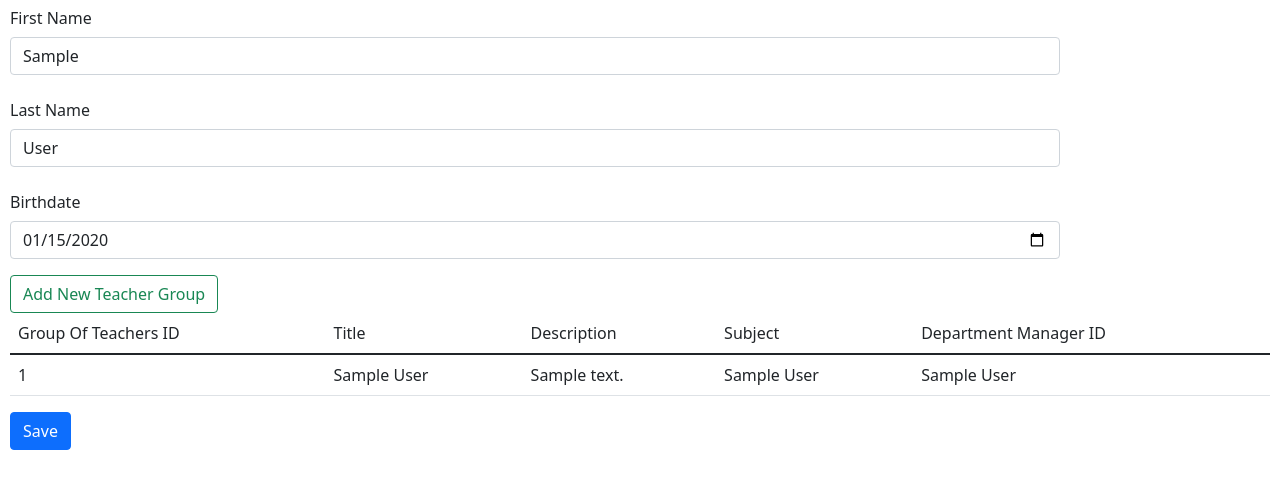
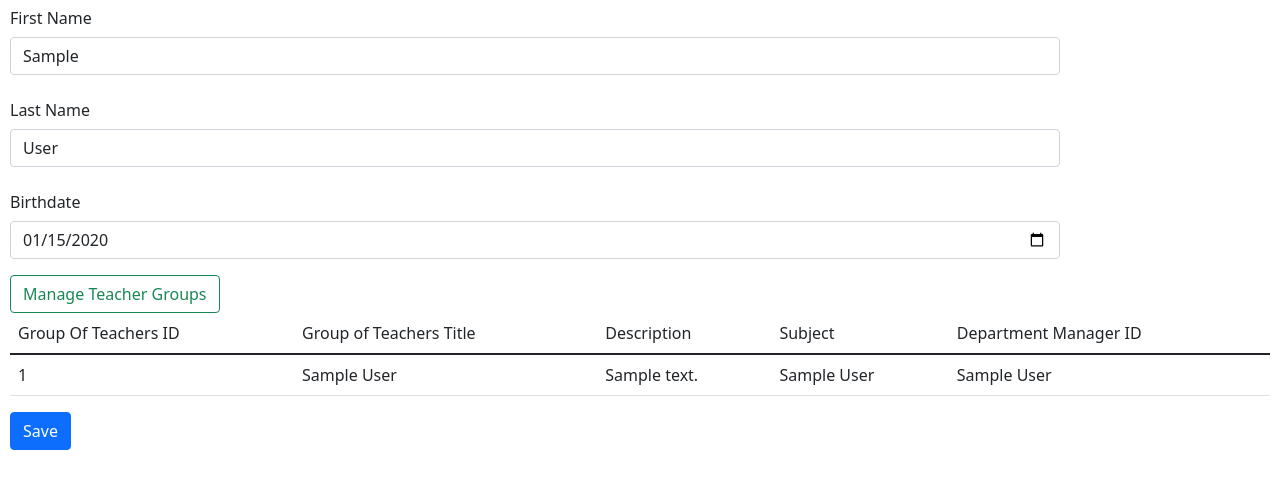
Before and after one commit to IngNoN/School_App, a Flask app: page /teachers/edit?teacher_Id=1 in a window 1280 px wide. Shown: the part 67-556 px from the top of the page. Run offline with Flask 2, Linux system fonts and the light colour scheme; tables that the repository leaves empty hold one stand-in row (values such as "Sample post"); some libraries are stand-ins or nearby versions.

Commit message:
fixing accesability of "teacher in group"

```diff
--- a/app.py
+++ b/app.py
@@ -22,7 +22,7 @@ app = Flask(__name__)
 
 app.secret_key = "VerySecretSecretKey"
 
-app.config["SQLALCHEMY_TRACK_MODIFICATION"] = False
+app.config["SQLALCHEMY_TRACK_MODIFICATIONS"] = False
 app.config["SQLALCHEMY_DATABASE_URI"] = "mysql://root:root@localhost/school_app"
 db.init_app(app)
 
@@ -49,4 +49,6 @@ app.register_blueprint(show_edit_group_of_teachers_blueprint)
 app.register_blueprint(submit_edit_group_of_teachers_blueprint)
 app.register_blueprint(show_edit_teacher_in_group_blueprint)
 app.register_blueprint(submit_edit_teacher_in_group_blueprint)
-app.run(debug=True)
+
+if __name__ == "__main__":
+    app.run(debug=True)
--- a/templates/departmentManagers/departmentManager.html
+++ b/templates/departmentManagers/departmentManager.html
@@ -9,7 +9,6 @@
         <li><a href='/teachers'>Teacher</a></li>
         <li><a href='/department_managers'>Department Manager</a></li>
         <li><a href='/groupOfTeachers'>Group Of Teachers</a></li>
-        <li><a href='/teacher_in_group'>Teacher In Group</a></li>
         </ul>
       </div>
 
--- a/templates/groupOfTeachers/groupOfTeachers.html
+++ b/templates/groupOfTeachers/groupOfTeachers.html
@@ -9,7 +9,6 @@
         <li><a href='/teachers'>Teacher</a></li>
         <li><a href='/department_managers'>Department Manager</a></li>
         <li><a href='/groupOfTeachers'>Group Of Teachers</a></li>
-        <li><a href='/teacher_in_group'>Teacher In Group</a></li>
         </ul>
       </div>
 
--- a/templates/index.html
+++ b/templates/index.html
@@ -95,7 +95,6 @@
     <a href='/teachers'>Teachers</a>
     <a href='/department_managers'>Department Manager</a>
     <a href='/groupOfTeachers'>Group Of Teacher</a>
-    <a href='/teacher_in_group'>Teacher In Group</a>
     <div class="dot"></div>
 </nav>
 
--- a/templates/teachers/editTeacherForm.html
+++ b/templates/teachers/editTeacherForm.html
@@ -29,13 +29,13 @@
                 {{form.birthdate(class_="form-control")}}
         </div>
     </div>
-    <a onclick="window.location.href='/teacher_in_group'" class="btn btn-outline-success">Add New Teacher Group</a>
+    <a onclick="window.location.href='/teacher_in_group'" class="btn btn-outline-success">Manage Teacher Groups</a>
 
     <table class="table">
         <thead>
             <tr>
                 <td scope="col">Group Of Teachers ID</td>
-                <td scope="col">Title</td>
+                <td scope="col">Group of Teachers Title</td>
                 <td scope="col">Description</td>
                 <td scope="col">Subject</td>
                 <td scope="col">Department Manager ID</td>
--- a/templates/teachers/teachers.html
+++ b/templates/teachers/teachers.html
@@ -11,7 +11,6 @@
         <li><a href='/teachers'>Teacher</a></li>
         <li><a href='/department_managers'>Department Manager</a></li>
         <li><a href='/groupOfTeachers'>Group Of Teachers</a></li>
-        <li><a href='/teacher_in_group'>Teacher In Group</a></li>
         </ul>
         </div>
 
```
Also changed, not shown: 1 other file.
